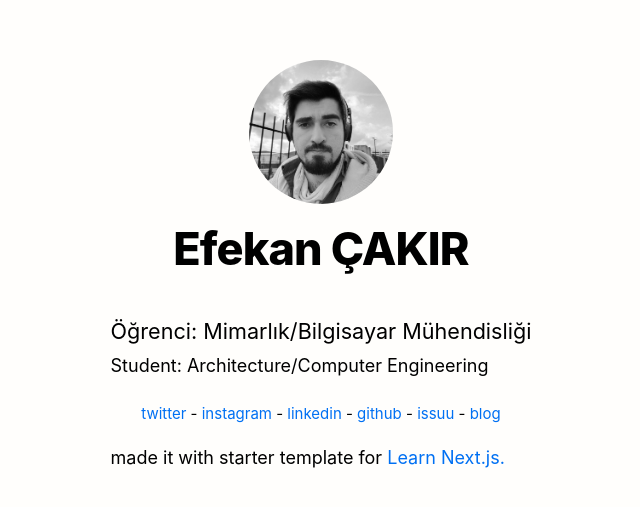
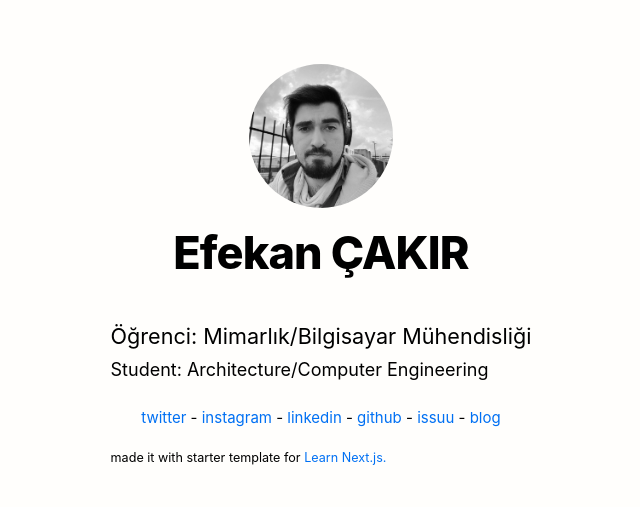
Before and after one commit to CakirEfekan/efekan.kim, a Next.js app: page / in a window 1280 px wide. Shown: the part 107-614 px from the top of the page, without its empty margins (319-959 px from the left). Built offline with nearby package versions, Linux system fonts and the light colour scheme.

Commit message:
Update utils.module.css

```diff
--- a/styles/utils.module.css
+++ b/styles/utils.module.css
@@ -50,3 +50,6 @@
 .lightText {
   color: #666;
 }
+.templateNote {
+  font-size: 0.7rem;
+}
```
